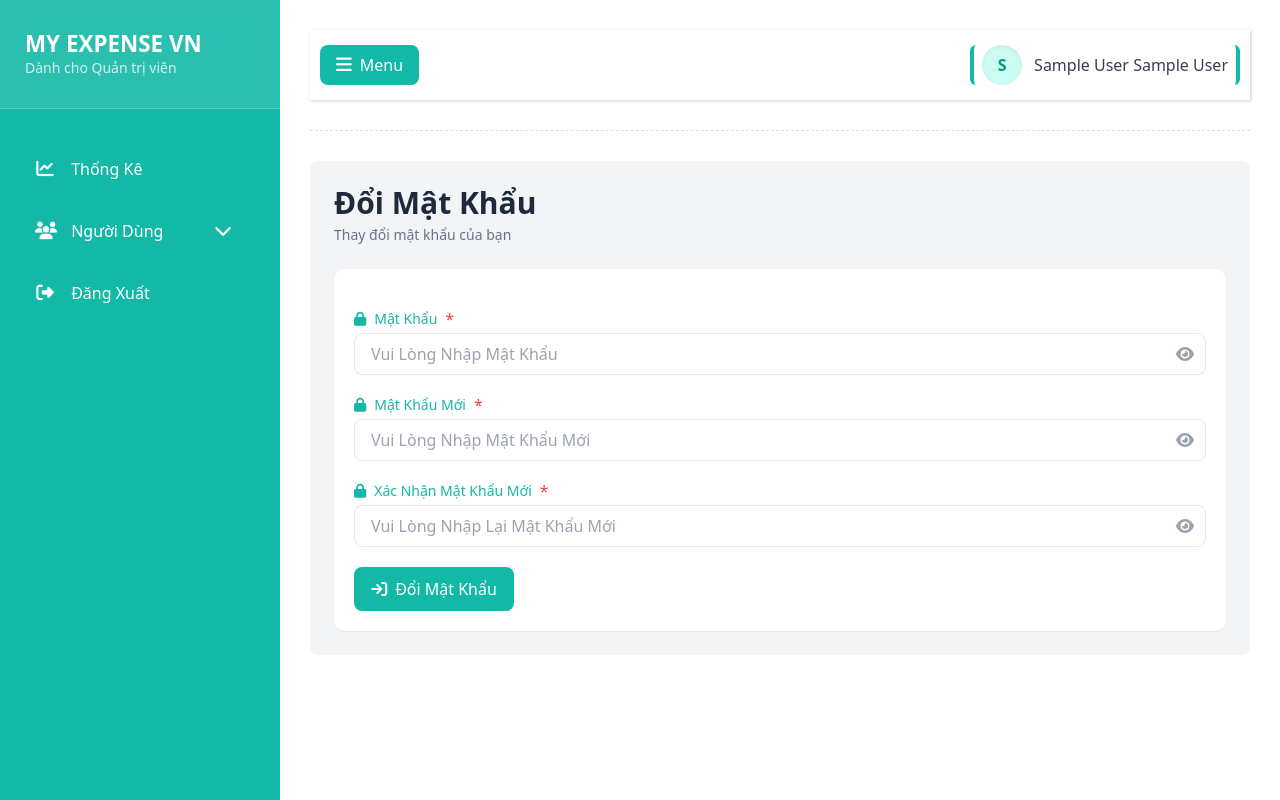
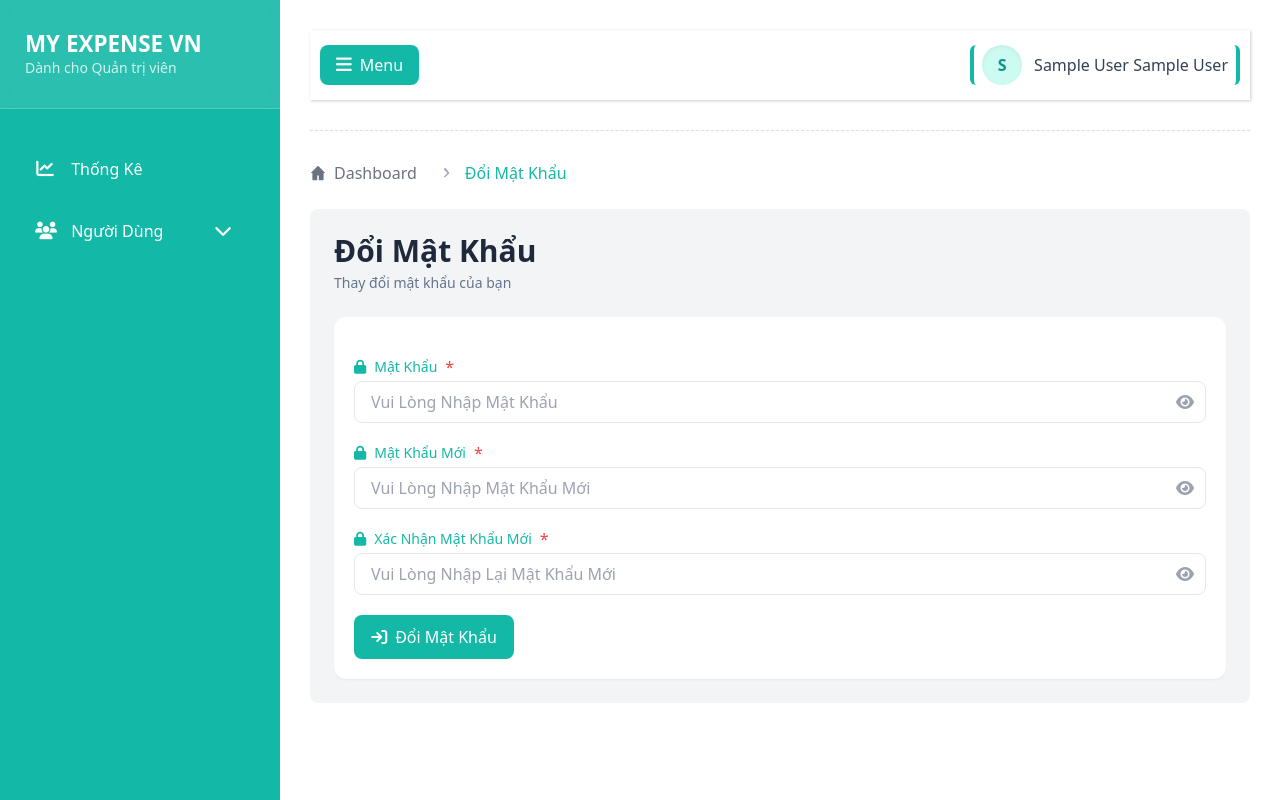
Before and after one commit to baocter2004/my-expense-vn, a Laravel app: page /admin/profile/change-pasword in a window 1280 px wide. Run offline with Laravel 12, Linux system fonts and the light colour scheme; the visitor is signed in with stand-in values (Sample User, id 1); style sheets or scripts are compiled from the project's sources; parts of the project's set-up code (start-up, migrations or seed data) failed here and were passed over; some libraries are stand-ins or nearby versions.

Commit message:
add bread crumb - site admin

```diff
--- a/app/Http/Controllers/Admin/ProfileController.php
+++ b/app/Http/Controllers/Admin/ProfileController.php
@@ -3,17 +3,31 @@
 namespace App\Http\Controllers\Admin;
 
 use App\Http\Controllers\Controller;
+use App\Http\Requests\Admin\PostPasswordRequest;
+use App\Models\Admin;
 use Illuminate\Http\Request;
+use Illuminate\Support\Facades\Auth;
+use Illuminate\Support\Facades\DB;
+use Illuminate\Support\Facades\Hash;
 
 class ProfileController extends Controller
 {
-    public function show()
-    {
-
-    }
+    public function show() {}
 
     public function showFormChangePassword()
     {
         return view('admin.pages.profile.change-password');
     }
+
+    public function changePassword(PostPasswordRequest $postPasswordRequest)
+    {
+        $idAdmin = Auth::guard('admin')->id();
+        $admin = Admin::findOrFail($idAdmin);
+        $admin->update([
+            'password' => Hash::make($postPasswordRequest->new_password),
+        ]);
+        Auth::guard('admin')->logout();
+
+        return redirect()->route('auth.admin.showFormLogin')->with('success', 'Đổi mật khẩu thành công. Vui lòng đăng nhập lại.');
+    }
 }
--- a/app/Http/Controllers/Auth/AdminAuthController.php
+++ b/app/Http/Controllers/Auth/AdminAuthController.php
@@ -99,7 +99,7 @@ class AdminAuthController extends Controller
         $request->session()->invalidate();
         $request->session()->regenerateToken();
 
-        return redirect()->route('client.index')
+        return redirect()->route('auth.admin.showFormLogin')
             ->with('success', $message);
     }
 }
--- a/lang/vi/validation.php
+++ b/lang/vi/validation.php
@@ -143,6 +143,7 @@ return [
         'birth_date' => 'Ngày sinh',
         'avatar' => 'Ảnh đại diện',
         'current_password' => 'Mật khẩu hiện tại',
-        'new_password' => 'Mật khẩu mới'
+        'new_password' => 'Mật khẩu mới',
+        'again_new_password' => 'Xác nhận mật khẩu mới'
     ],
 ];
--- a/resources/views/admin/layouts/master.blade.php
+++ b/resources/views/admin/layouts/master.blade.php
@@ -23,6 +23,7 @@
         <div class="line"></div>
 
         <div class="w-full">
+            @include('admin.layouts.partials.bread-crumb')
             @yield('content')
         </div>
     </div>
--- /dev/null
+++ b/resources/views/admin/layouts/partials/bread-crumb.blade.php
@@ -0,0 +1,44 @@
+<nav class="flex mb-6" aria-label="Breadcrumb">
+    <ul class="inline-flex items-center space-x-1 md:space-x-3">
+        @foreach ($breadcrumbs as $breadcrumb)
+            <li class="inline-flex items-center">
+                @if ($loop->first && !$loop->last)
+                    <a href="{{ $breadcrumb['url'] }}"
+                        class="inline-flex items-center text-gray-500 hover:text-teal-500 transition-colors">
+                        <svg class="w-4 h-4 mr-2" fill="currentColor" viewBox="0 0 20 20">
+                            <path
+                                d="M10.707 1.707a1 1 0 00-1.414 0L1 10h2v8a1 1 0 001 1h5v-6h2v6h5a1 1 0 001-1v-8h2l-8.293-8.293z" />
+                        </svg>
+                        {{ $breadcrumb['label'] }}
+                    </a>
+                @elseif ($loop->first && $loop->last)
+                    <span class="inline-flex items-center text-gray-700 font-medium">
+                        <svg class="w-4 h-4 mr-2" fill="currentColor" viewBox="0 0 20 20">
+                            <path
+                                d="M10.707 1.707a1 1 0 00-1.414 0L1 10h2v8a1 1 0 001 1h5v-6h2v6h5a1 1 0 001-1v-8h2l-8.293-8.293z" />
+                        </svg>
+                        {{ $breadcrumb['label'] }}
+                    </span>
+                @elseif (!$loop->last)
+                    <div class="flex items-center">
+                        <svg class="w-5 h-5 text-gray-400 mx-2" fill="currentColor" viewBox="0 0 20 20">
+                            <path
+                                d="M7.293 14.707a1 1 0 010-1.414L10.586 10 7.293 6.707a1 1 0 011.414-1.414L12.414 10l-3.707 3.707a1 1 0 01-1.414 0z" />
+                        </svg>
+                        <a href="{{ $breadcrumb['url'] }}" class="text-gray-500 hover:text-teal-500 transition-colors">
+                            {{ $breadcrumb['label'] }}
+                        </a>
+                    </div>
+                @else
+                    <div class="flex items-center">
+                        <svg class="w-5 h-5 text-gray-400 mx-2" fill="currentColor" viewBox="0 0 20 20">
+                            <path
+                                d="M7.293 14.707a1 1 0 010-1.414L10.586 10 7.293 6.707a1 1 0 011.414-1.414L12.414 10l-3.707 3.707a1 1 0 01-1.414 0z" />
+                        </svg>
+                        <span class="text-teal-500 font-medium">{{ $breadcrumb['label'] }}</span>
+                    </div>
+                @endif
+            </li>
+        @endforeach
+    </ul>
+</nav>
--- a/resources/views/admin/layouts/partials/sidebar.blade.php
+++ b/resources/views/admin/layouts/partials/sidebar.blade.php
@@ -41,11 +41,6 @@
         //     'label' => 'Cài Đặt',
         //     'icon' => 'fa-cog',
         // ],
-        [
-            'route' => 'auth.admin.logout',
-            'label' => 'Đăng Xuất',
-            'icon' => 'fa-right-from-bracket',
-        ],
     ];
 @endphp
 
@@ -56,6 +51,16 @@
             $isActive = $menuRoute
                 ? Route::is($menuRoute) || Route::is(Str::before($menuRoute, '.index') . '.*')
                 : false;
+
+            $subActive = false;
+            if (!empty($menu['submenu'])) {
+                foreach ($menu['submenu'] as $sub) {
+                    if (Route::is($sub['route'])) {
+                        $subActive = true;
+                        break;
+                    }
+                }
+            }
         @endphp
 
         <li class="{{ !empty($menu['submenu']) ? 'has-submenu' : '' }} {{ $isActive ? 'active' : '' }}">
@@ -71,12 +76,12 @@
             </a>
 
             @if (!empty($menu['submenu']))
-                <ul class="submenu">
+                <ul class="submenu {{ $subActive ? 'show' : '' }}">
                     @foreach ($menu['submenu'] as $sub)
                         @php
-                            $subActive = Route::is($sub['route']);
+                            $isSubActive = Route::is($sub['route']);
                         @endphp
-                        <li class="{{ $subActive ? 'active' : '' }}">
+                        <li class="{{ $isSubActive ? 'active' : '' }}">
                             <a href="{{ route($sub['route']) }}" class="sidebar-link">
                                 <i class="fa-solid {{ $sub['icon'] }}"></i>
                                 {{ $sub['label'] }}
--- a/resources/views/admin/pages/dashboard.blade.php
+++ b/resources/views/admin/pages/dashboard.blade.php
@@ -3,6 +3,12 @@
 @section('title')
     My Expense VN - Admin Dashboard
 @endsection
+
+@php
+    $breadcrumbs = [
+        ['label' => 'Dashboard', 'url' => route('admin.dashboard')],
+    ];
+@endphp
 
 @section('content')
     <div class="p-4 md:p-6 rounded-lg bg-gray-100 min-h-screen">
--- a/resources/views/admin/pages/profile/change-password.blade.php
+++ b/resources/views/admin/pages/profile/change-password.blade.php
@@ -3,6 +3,13 @@
 @section('title')
     Đổi mật khẩu
 @endsection
+
+@php
+    $breadcrumbs = [
+        ['label' => 'Dashboard', 'url' => route('admin.dashboard')],
+        ['label' => 'Đổi Mật Khẩu'],
+    ];
+@endphp
 
 @section('content')
     <div class="p-4 md:p-6 rounded-lg bg-gray-100">
@@ -13,7 +20,7 @@
             </div>
         </div>
         <div class="bg-white p-5 rounded-xl shadow-sm hover:shadow-lg transition h-full flex flex-col justify-between">
-            <form action="" method="POST" class="space-y-5">
+            <form action="{{ route('admin.profile.change-password') }}" method="POST" class="space-y-5">
                 @csrf
                 @include('admin.components.forms.input', [
                     'icon' => 'lock',
--- a/resources/views/admin/pages/users/index.blade.php
+++ b/resources/views/admin/pages/users/index.blade.php
@@ -3,6 +3,12 @@
 @section('title')
     My Expense VN - Admin Dashboard
 @endsection
+
+@php
+    $breadcrumbs = [
+        ['label' => 'Dashboard', 'url' => route('admin.dashboard')],
+    ];
+@endphp
 
 @section('content')
 @endsection
--- a/routes/admin.php
+++ b/routes/admin.php
@@ -18,6 +18,7 @@ Route::prefix('admin')
             ->group(function () {
                 Route::get('/', [ProfileController::class, 'show'])->name('show');
                 Route::get('/change-pasword', [ProfileController::class, 'showFormChangePassword'])->name('change-password');
+                Route::post('/change-pasword', [ProfileController::class, 'changePassword'])->name('change-password');
             });
 
         Route::name('users.')
```
Also changed, not shown: app/Http/Requests/Admin/PostPasswordRequest.php (added, +40 -0 lines).
